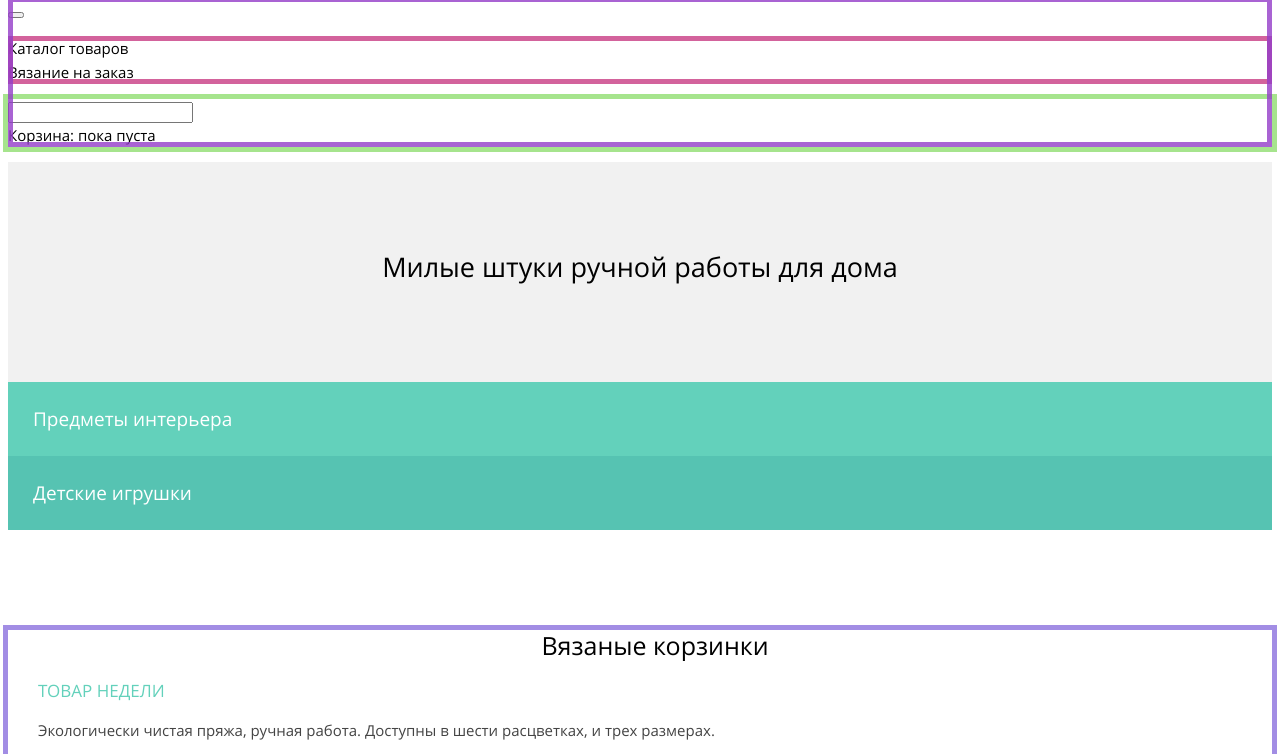
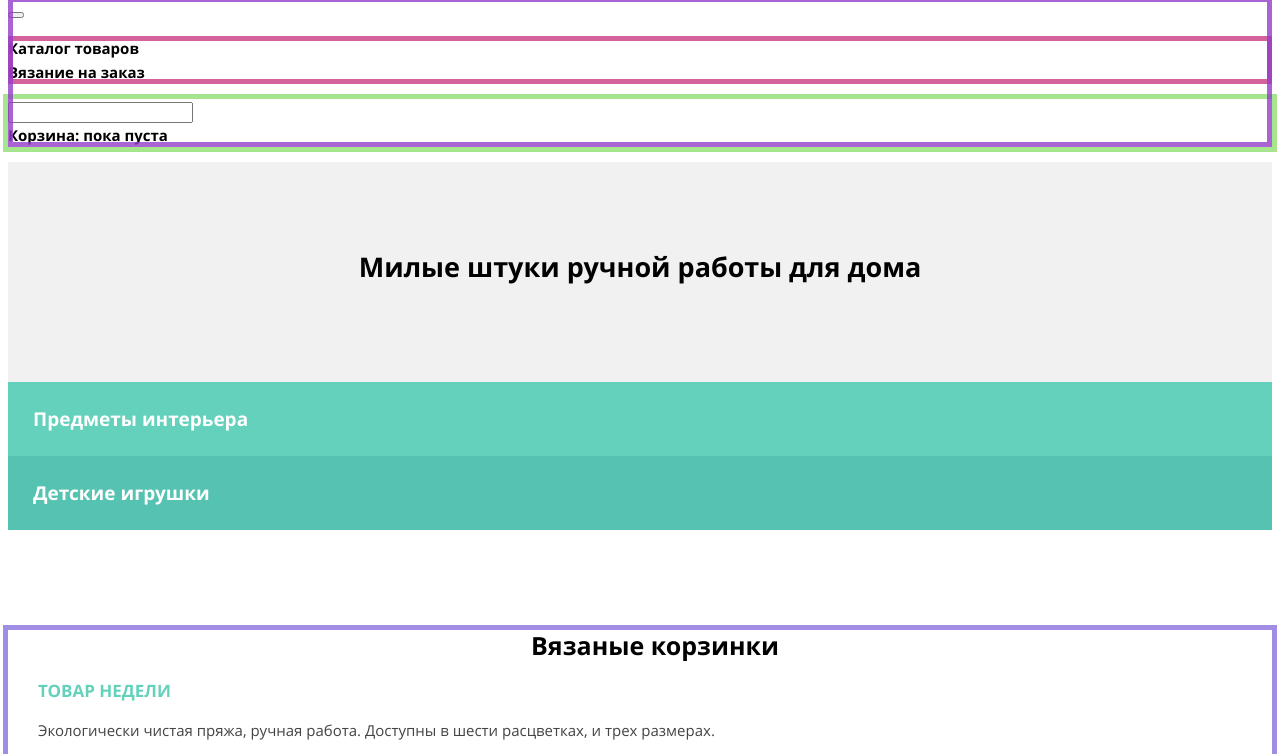
Before and after one commit to DesertStill/1600651-mishka-21, a website: page source/index.html in a window 1280 px wide. Shown: the part 35-789 px from the top of the page. Drawn offline with nearby package versions, Linux system fonts and the light colour scheme; files that its build step writes are made by us from their sources.

Commit message:
added bold - local

```diff
--- a/source/sass/base/_font-face.scss
+++ b/source/sass/base/_font-face.scss
@@ -1,6 +1,6 @@
 @font-face {
   font-family: "Open Sans";
-  src: local("Open Sans"),
+  src: local("Open Sans Bold"),
     url("../fonts/opensansbold.woff2") format("woff2"),
     url("../fonts/opensansbold.woff") format("woff");
   font-weight: 700;
```
